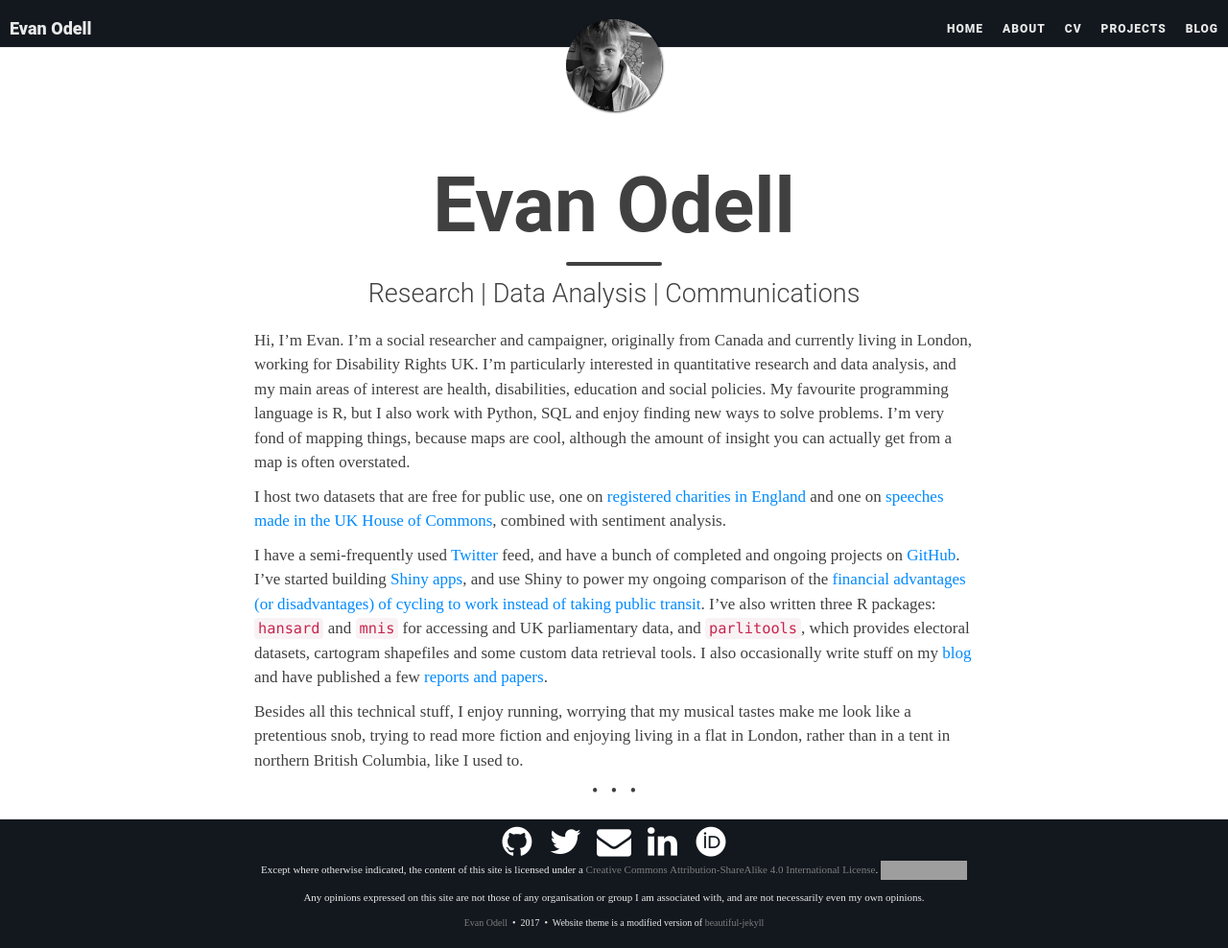
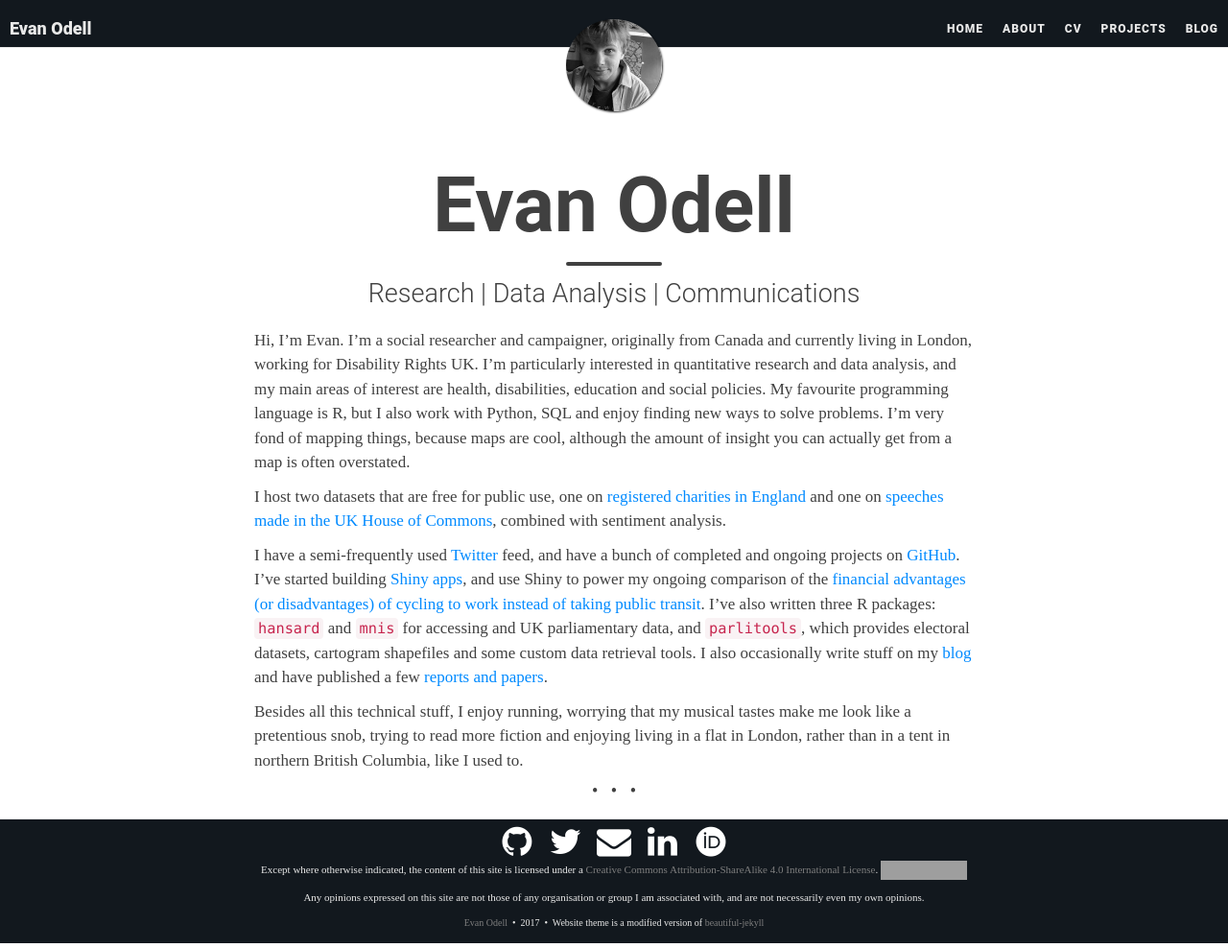
Before and after one commit to evanodell/evanodell.com, a Jekyll site: the page built from index.md, in a window 1280 px wide and 988 px high. Shown: the whole window at 96% size. Built offline with Jekyll 4.4.1, drawn with Linux system fonts in a browser that asks for light colours; nearby versions of some CDN libraries; some web fonts are replaced; grey boxes are pictures that could not be loaded.

Commit message:
css footer height slight reduction

```diff
--- a/css/main.css
+++ b/css/main.css
@@ -319,7 +319,7 @@ img {
 
 footer {
   width:100%;
-  height:135px;
+  height:130px;
   position: absolute;
   padding: 5px 0;
   background: #12181E;
@@ -339,7 +339,7 @@ footer {
 
   footer {
     width:100%;
-    height:190px;
+    height:180px;
     position: absolute;
     padding: 5px 0;
     background: #12181E;
@@ -362,7 +362,7 @@ footer {
 
   footer {
     width:100%;
-    height:190px;
+    height:180px;
     position: absolute;
     padding: 5px 0;
     background: #12181E;
@@ -384,7 +384,7 @@ footer {
 
   footer {
     width:100%;
-    height:220px;
+    height:210px;
     position: absolute;
     padding: 5px 0;
     background: #12181E;
```
